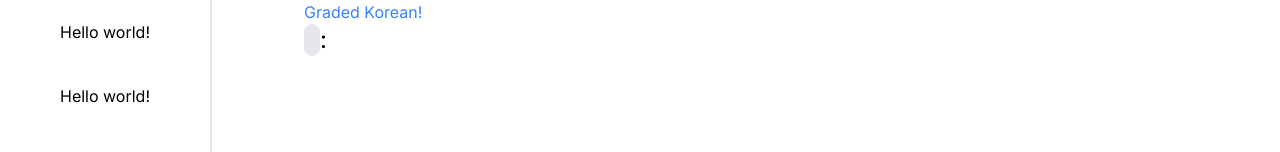
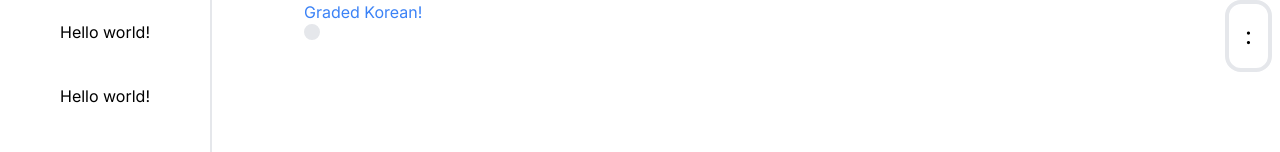
Before and after one commit to felipeobregon/p17, a Next.js app: page / in a window 1280 px wide. Shown: the top 152 px of the page. Built offline with nearby package versions, Linux system fonts and the light colour scheme; no server answers.

Commit message:
add styles to Definition

```diff
--- a/components/Definition.tsx
+++ b/components/Definition.tsx
@@ -6,7 +6,7 @@ type Props = {
 export default function Definition({word, def}: Props) {
     return (
         <>
-            <p className="text-2xl"><span className="font-bold">{word}</span>: {def}</p>
+            <p className="text-2xl fixed top-0 right-0 border-4 border-gray-200 rounded-2xl p-4 mx-2"><span className="font-bold">{word}</span>: {def}</p>
         </>
     )
 }
```
